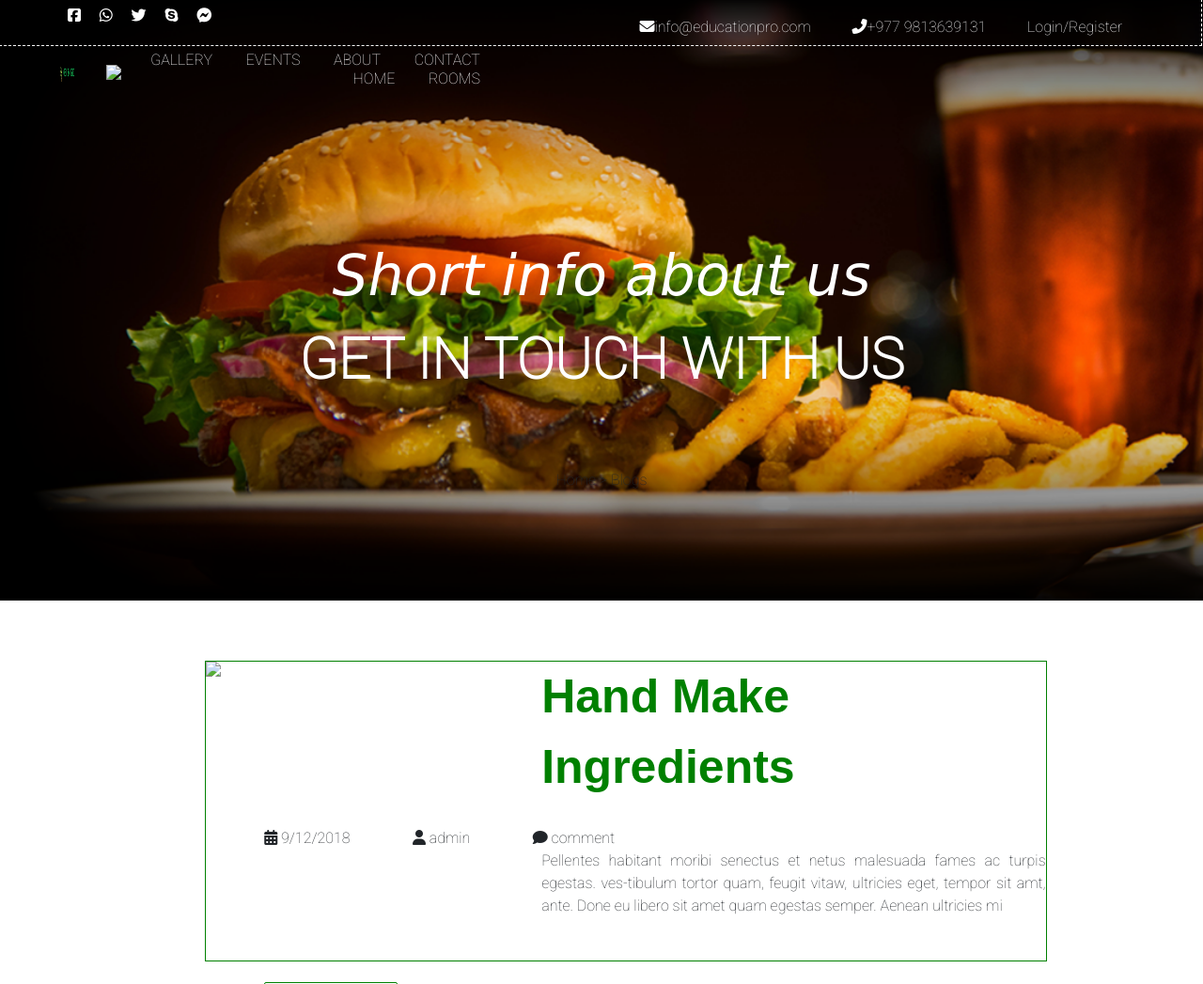
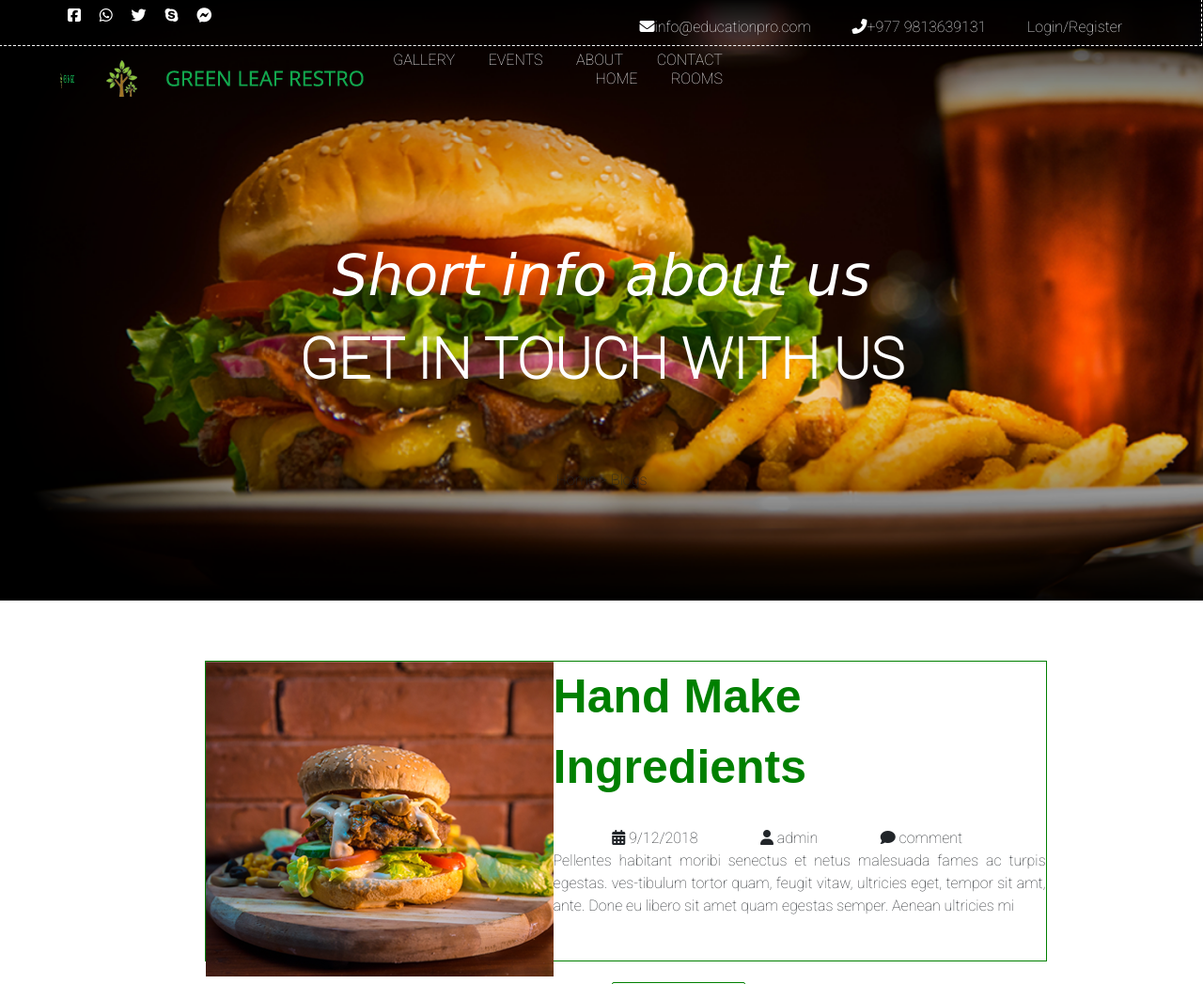
Before and after one commit to himangshu07/website.github.io, a plain HTML site: page index.html in a window 1280 px wide. Shown: the top 1047 px of the page at 94% size. Drawn offline with nearby package versions, Linux system fonts and the light colour scheme; files whose address does not match are found by name; a web font is replaced by a local one.

Commit message:
Update index.html

```diff
--- a/index.html
+++ b/index.html
@@ -55,7 +55,7 @@
 
             <div class="L">
             <img src="logo.png" class="tree">
-            <img src="../order/image/logo.png" class="logo">
+            <img src="./image/logo.png" class="logo">
             </div>
 
             <ul class="option">
@@ -85,7 +85,7 @@
         </div>
 
         <div class="content">
-            <img src="../order/image/blogimg.png" class="pic">
+            <img src="./image/blogimg.png" class="pic">
 
             <p>Hand Make Ingredients</p>
             <li><i class="fas fa-calendar-alt"></i>  9/12/2018</li>
@@ -98,7 +98,7 @@
 
         </div>
          <div class="content">
-            <img src="../order/image/blogimg.png" class="pic">
+            <img src=".image/blogimg.png" class="pic">
 
             <p>Hand Make Ingredients</p>
             <li><i class="fas fa-calendar-alt"></i>  9/12/2018</li>
```
